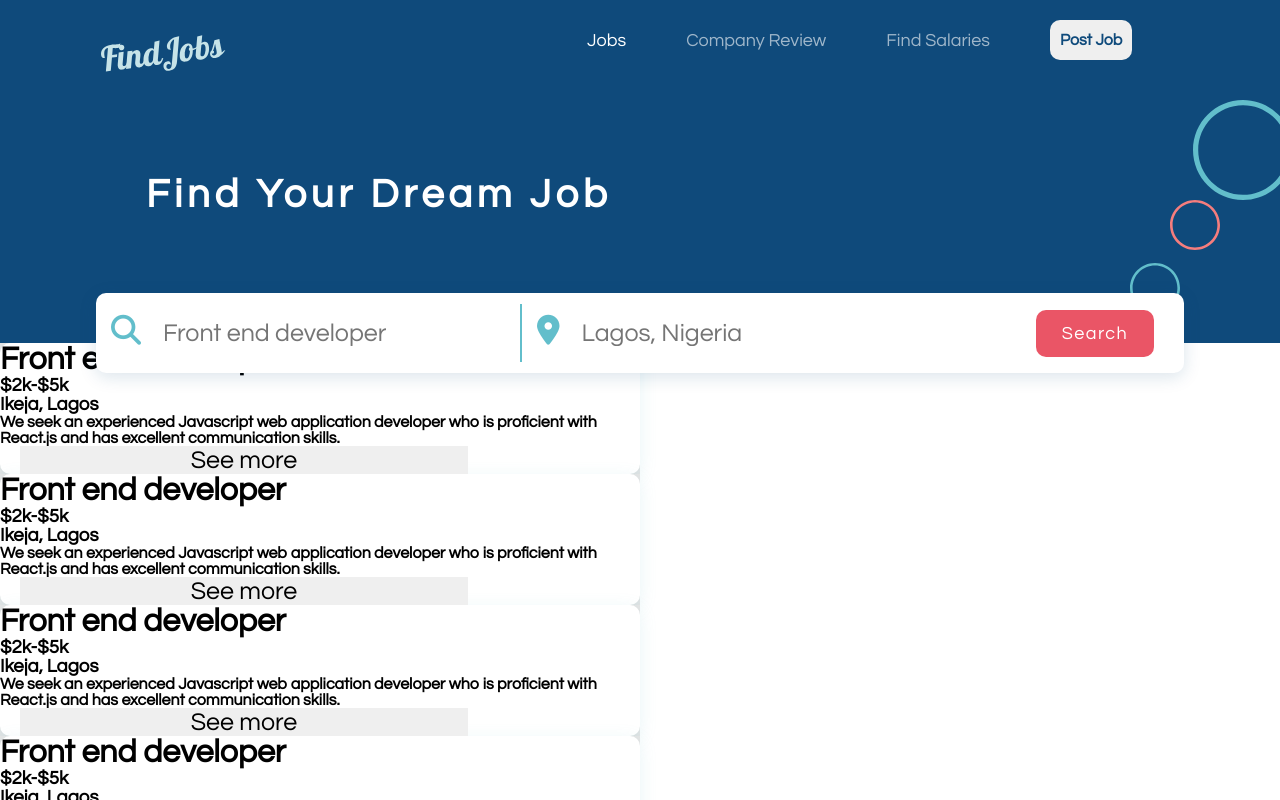
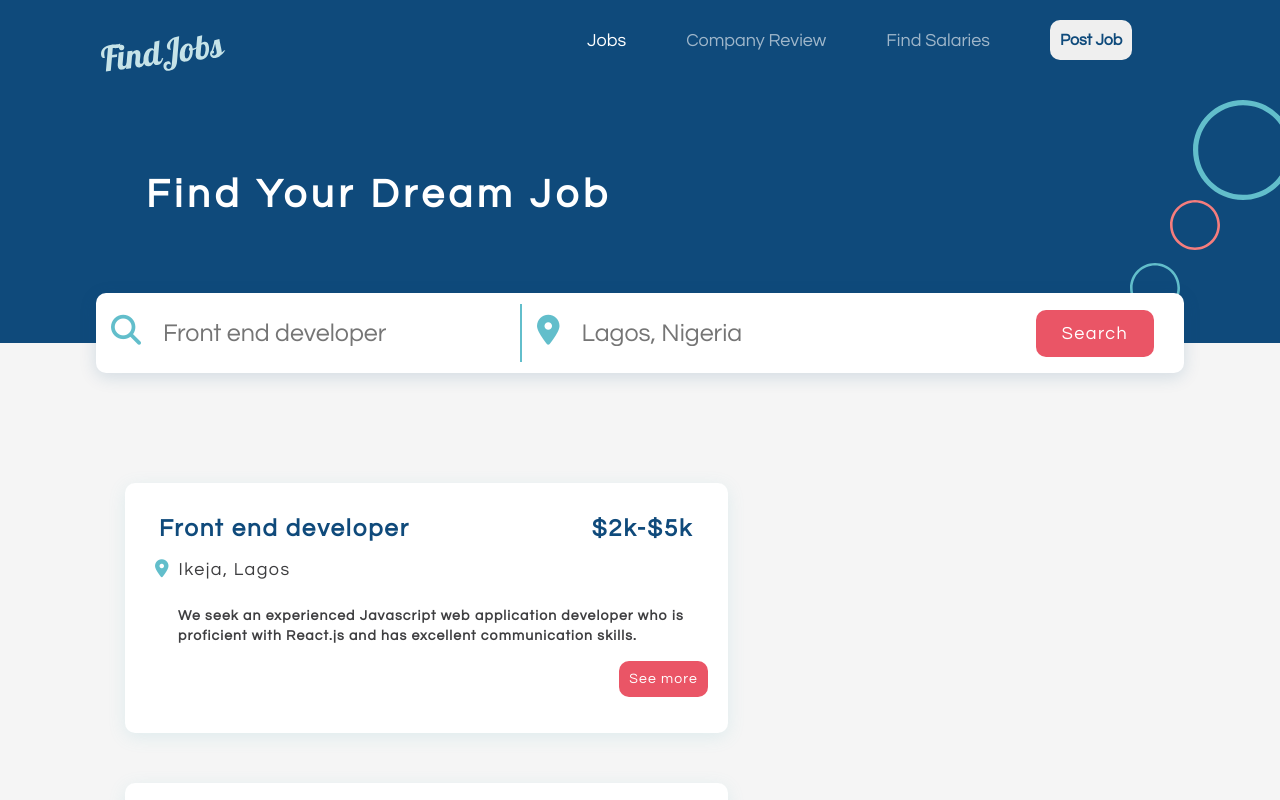
Before and after one commit to phantware/Tedbree-Assessmen, a React (Create React App) app: page / in a window 1280 px wide. Shown: the top 800 px of the page. Built offline with nearby package versions, Linux system fonts and the light colour scheme.

Commit message:
Job Description component created

```diff
--- /dev/null
+++ b/src/App.css
@@ -0,0 +1,3 @@
+.App {
+  background-color: whitesmoke;
+}
--- a/src/App.js
+++ b/src/App.js
@@ -1,11 +1,12 @@
 import React from 'react'
+import './App.css'
 import Footer from './components/footer/Footer'
 import Navbar from './components/navbar/Navbar'
 import Home from './pages/home/Home'
 
 function App() {
   return (
-    <div>
+    <div className='App'>
       <Navbar />
       <Home />
       <Footer />
--- a/src/components/jobs/JobDescription.jsx
+++ b/src/components/jobs/JobDescription.jsx
@@ -10,15 +10,16 @@ const JobDescription = ({ data }) => {
           <h3 className='jd-salary'>$2k-$5k</h3>
         </div>
         <div className='jd-location'>
-          <h3 className='jd-locations'>Ikeja, Lagos</h3>
+          <span>
+            <i className='fas fa-map-marker-alt icon2' />
+          </span>
+          <span className='jd-locations'>Ikeja, Lagos</span>
         </div>
-        <div className='jd-detail'>
-          <h4 className='jd-details'>
-            We seek an experienced Javascript web application developer who is
-            proficient with React.js and has excellent communication skills.
-          </h4>
-        </div>
-        <input type='button' value='See more' />
+        <h4 className='jd-detail'>
+          We seek an experienced Javascript web application developer who is
+          proficient with React.js and has excellent communication skills.
+        </h4>
+        <button className='jd-btn'>See more</button>
       </div>
     </div>
   )
--- a/src/components/jobs/jobdescription.css
+++ b/src/components/jobs/jobdescription.css
@@ -1,10 +1,63 @@
 .jd-main {
-  width: 100%;
-  background-color: #e5e5e5;
+  padding-bottom: 50px;
 }
 
 .jd-container {
   background: #ffffff;
   box-shadow: 0px 4px 17px rgba(98, 190, 203, 0.15);
   border-radius: 10px;
+  width: 603px;
+  height: 250px;
 }
+.jd-header {
+  display: flex;
+  align-items: center;
+  justify-content: space-between;
+}
+.jd-desc {
+  font-size: 24px;
+  line-height: 28px;
+  letter-spacing: 0.08em;
+  padding: 32px 0 7px 34px;
+  color: #0f4a7b;
+}
+.jd-salary {
+  font-size: 24px;
+  line-height: 28px;
+  letter-spacing: 0.08em;
+  color: #0f4a7b;
+  padding: 32px 35px 7px 0px;
+}
+.jd-locations {
+  font-size: 18px;
+  line-height: 21px;
+  letter-spacing: 0.08em;
+  color: #3e3e40;
+}
+.icon2 {
+  font-size: 18px;
+  color: #62becb;
+  margin: 10px 10px 10px 30px;
+}
+.jd-detail {
+  font-size: 14px;
+  line-height: 20px;
+  letter-spacing: 0.08em;
+  margin-top: 18px;
+  margin-left: 53px;
+  color: #3e3e40;
+}
+.jd-btn {
+  font-size: 14px;
+  line-height: 16px;
+  letter-spacing: 0.08em;
+  color: #fff;
+  padding: 10px;
+  margin-top: 15px;
+  margin-right: 20px;
+  float: right;
+  background: #ea5566;
+  border-radius: 10px;
+  border: 0px;
+  cursor: pointer;
+}
--- a/src/components/navbar/navbar.css
+++ b/src/components/navbar/navbar.css
@@ -2,7 +2,7 @@
   width: 100%;
   height: 343px;
   top: 0px;
-  position: sticky;
+  /* position: sticky; */
   background-color: #0f4a7b;
   color: #ffffff;
 }
--- a/src/pages/home/home.css
+++ b/src/pages/home/home.css
@@ -1,12 +1,17 @@
 .home {
-  width: 100%;
+  margin: 110px 96px 97px 95px;
   display: flex;
+  justify-content: space-between;
 }
 
 .home-left {
   flex: 1;
+  padding: 10px;
+  margin: 20px;
 }
 
 .home-right {
   flex: 1;
+  padding: 10px;
+  margin: 20px;
 }
```
